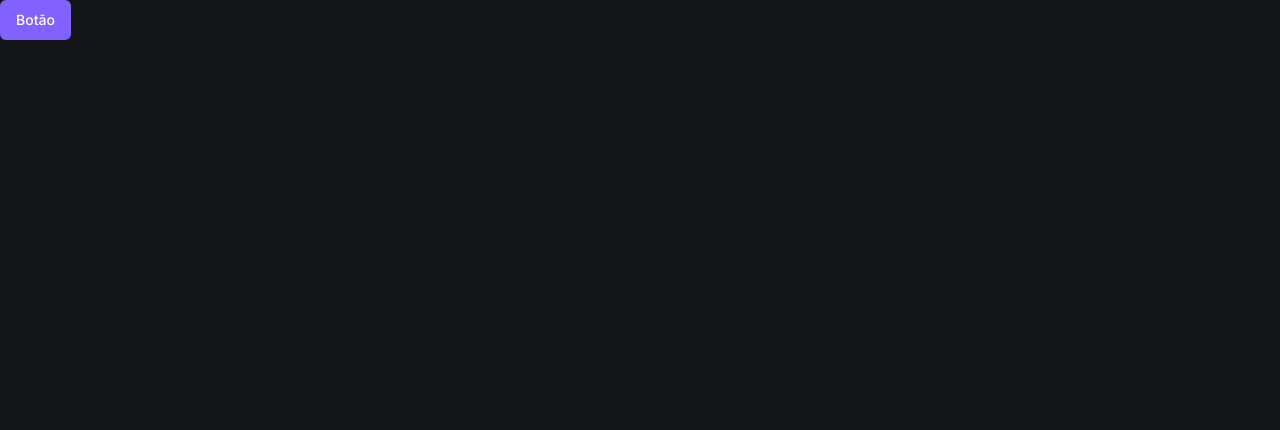
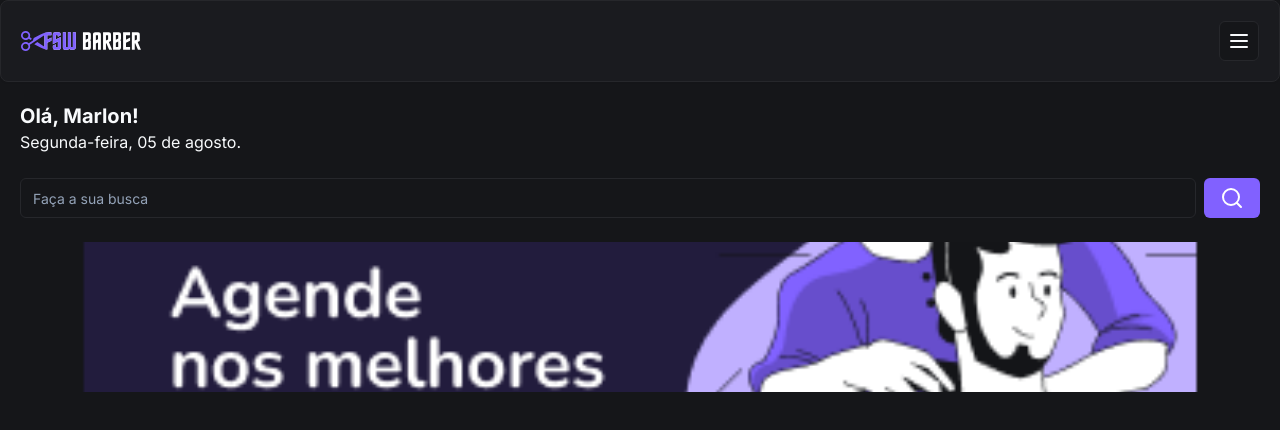
Before and after one commit to MarlonChi/barber-nextjs, a Next.js app: page / in a window 1280 px wide. Shown: the top 430 px of the page. Built offline with nearby package versions, Linux system fonts and the light colour scheme.

Commit message:
feat: add header and banner

```diff
--- /dev/null
+++ b/app/_components/header.tsx
@@ -0,0 +1,18 @@
+import React from "react";
+import { Card, CardContent } from "./ui/card";
+import Image from "next/image";
+import { Button } from "./ui/button";
+import { MenuIcon } from "lucide-react";
+
+export const Header = () => {
+  return (
+    <Card>
+      <CardContent className="flex flex-row items-center justify-between p-5">
+        <Image alt="FSW Barber" src="/logo.svg" height={18} width={120} />
+        <Button size="icon" variant="outline">
+          <MenuIcon />
+        </Button>
+      </CardContent>
+    </Card>
+  );
+};
--- /dev/null
+++ b/app/_components/ui/card.tsx
@@ -0,0 +1,79 @@
+import * as React from "react"
+
+import { cn } from "@/app/_lib/utils"
+
+const Card = React.forwardRef<
+  HTMLDivElement,
+  React.HTMLAttributes<HTMLDivElement>
+>(({ className, ...props }, ref) => (
+  <div
+    ref={ref}
+    className={cn(
+      "rounded-lg border bg-card text-card-foreground shadow-sm",
+      className
+    )}
+    {...props}
+  />
+))
+Card.displayName = "Card"
+
+const CardHeader = React.forwardRef<
+  HTMLDivElement,
+  React.HTMLAttributes<HTMLDivElement>
+>(({ className, ...props }, ref) => (
+  <div
+    ref={ref}
+    className={cn("flex flex-col space-y-1.5 p-6", className)}
+    {...props}
+  />
+))
+CardHeader.displayName = "CardHeader"
+
+const CardTitle = React.forwardRef<
+  HTMLParagraphElement,
+  React.HTMLAttributes<HTMLHeadingElement>
+>(({ className, ...props }, ref) => (
+  <h3
+    ref={ref}
+    className={cn(
+      "text-2xl font-semibold leading-none tracking-tight",
+      className
+    )}
+    {...props}
+  />
+))
+CardTitle.displayName = "CardTitle"
+
+const CardDescription = React.forwardRef<
+  HTMLParagraphElement,
+  React.HTMLAttributes<HTMLParagraphElement>
+>(({ className, ...props }, ref) => (
+  <p
+    ref={ref}
+    className={cn("text-sm text-muted-foreground", className)}
+    {...props}
+  />
+))
+CardDescription.displayName = "CardDescription"
+
+const CardContent = React.forwardRef<
+  HTMLDivElement,
+  React.HTMLAttributes<HTMLDivElement>
+>(({ className, ...props }, ref) => (
+  <div ref={ref} className={cn("p-6 pt-0", className)} {...props} />
+))
+CardContent.displayName = "CardContent"
+
+const CardFooter = React.forwardRef<
+  HTMLDivElement,
+  React.HTMLAttributes<HTMLDivElement>
+>(({ className, ...props }, ref) => (
+  <div
+    ref={ref}
+    className={cn("flex items-center p-6 pt-0", className)}
+    {...props}
+  />
+))
+CardFooter.displayName = "CardFooter"
+
+export { Card, CardHeader, CardFooter, CardTitle, CardDescription, CardContent }
--- /dev/null
+++ b/app/_components/ui/input.tsx
@@ -0,0 +1,25 @@
+import * as React from "react"
+
+import { cn } from "@/app/_lib/utils"
+
+export interface InputProps
+  extends React.InputHTMLAttributes<HTMLInputElement> {}
+
+const Input = React.forwardRef<HTMLInputElement, InputProps>(
+  ({ className, type, ...props }, ref) => {
+    return (
+      <input
+        type={type}
+        className={cn(
+          "flex h-10 w-full rounded-md border border-input bg-background px-3 py-2 text-sm ring-offset-background file:border-0 file:bg-transparent file:text-sm file:font-medium placeholder:text-muted-foreground focus-visible:outline-none focus-visible:ring-2 focus-visible:ring-ring focus-visible:ring-offset-2 disabled:cursor-not-allowed disabled:opacity-50",
+          className
+        )}
+        ref={ref}
+        {...props}
+      />
+    )
+  }
+)
+Input.displayName = "Input"
+
+export { Input }
--- a/app/page.tsx
+++ b/app/page.tsx
@@ -1,5 +1,33 @@
+import { SearchIcon } from "lucide-react";
+import { Header } from "./_components/header";
 import { Button } from "./_components/ui/button";
+import { Input } from "./_components/ui/input";
+import Image from "next/image";
 
 export default function Home() {
-  return <Button>Botão</Button>;
+  return (
+    <div>
+      <Header />
+      <div className="p-5">
+        <h2 className="text-xl font-bold">Olá, Marlon!</h2>
+        <p>Segunda-feira, 05 de agosto.</p>
+
+        <div className="flex items-center gap-2 mt-6">
+          <Input placeholder="Faça a sua busca" />
+          <Button>
+            <SearchIcon />
+          </Button>
+        </div>
+
+        <div className="relative h-[150px] mt-6 w-full">
+          <Image
+            alt="Agende nos melhores com FSW Barber"
+            src="/banners/banner-01.png"
+            fill
+            className="rounded-xl object-cover"
+          />
+        </div>
+      </div>
+    </div>
+  );
 }
```
Also changed, not shown: public/banners/banner-01.png (added), public/logo.svg (added).
